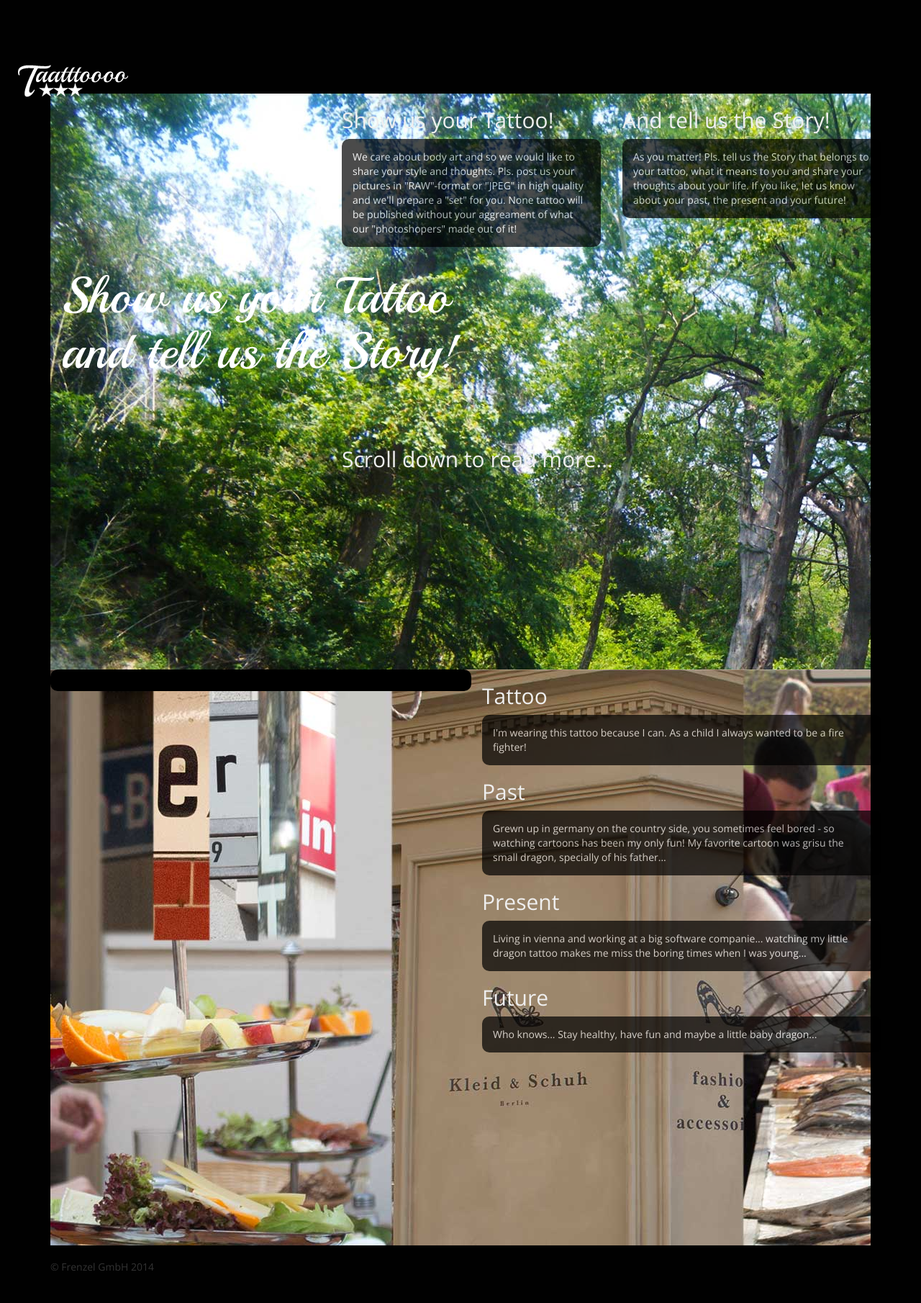
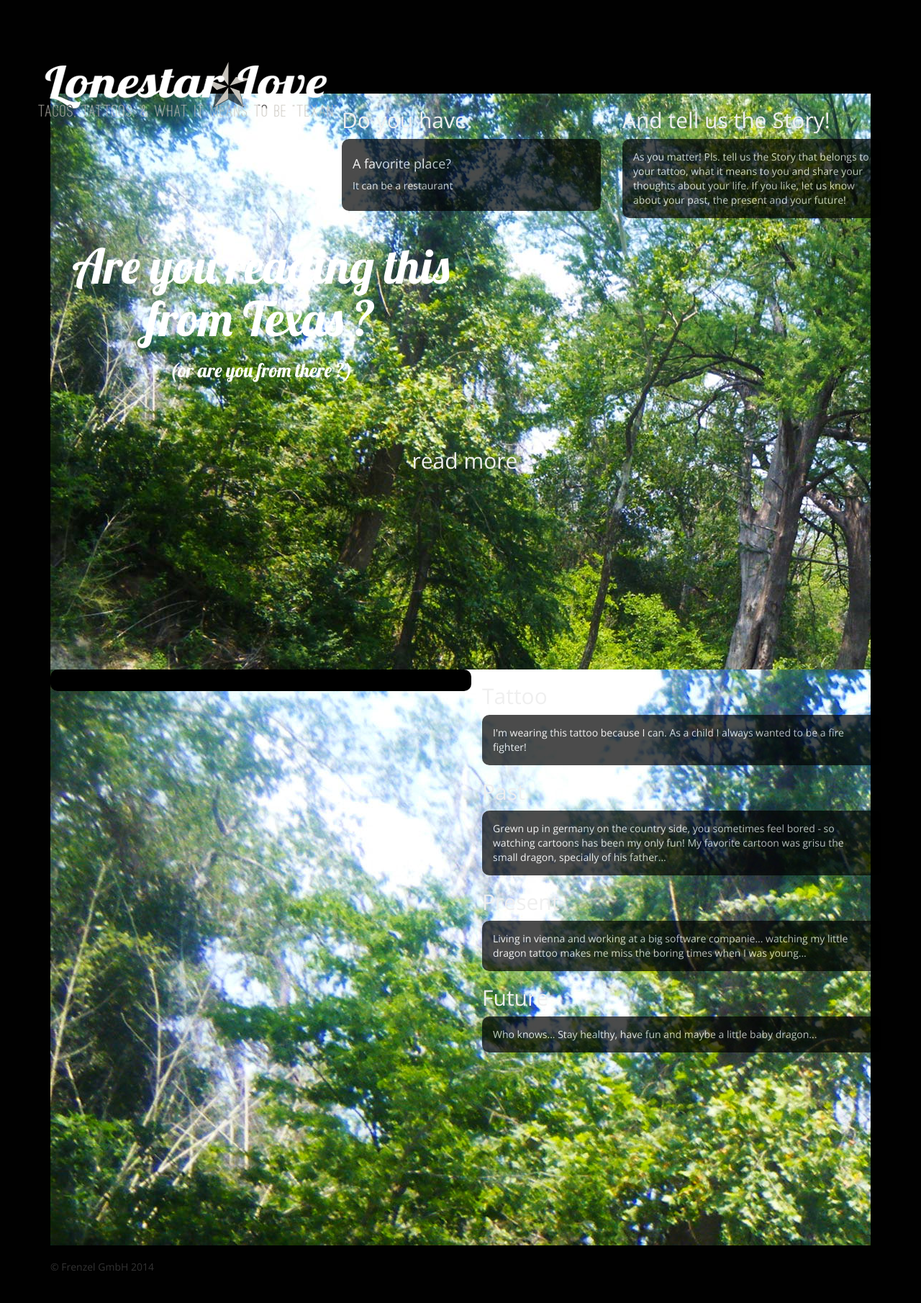
Before and after one commit to philippfrenzel/taatttoooo, a Yii app: template views/site/onepage/first_page.php in a window 1280 px wide. Shown: the whole page at 72% size. Run offline with PHP 8.4 and a stand-in for Yii, Linux system fonts and the light colour scheme; the template is opened without the code that fills it, so the values that code supplies are empty; some libraries are stand-ins or nearby versions.

Commit message:
moving to new design

```diff
--- a/views/layouts/main.php
+++ b/views/layouts/main.php
@@ -37,7 +37,7 @@ AppAsset::register($this);
     ?>
 
     <div class="navbar-brand">
-        <img src="img/LogoTaatttooooNavbar.png" alt="Taatttoooo - Share your Tattoo and Story">
+        <img src="img/lonestarlogo_small.png" alt="Lonestar Love - Share your Tattoo and Story">
     </div>
 
     <?php
--- a/views/layouts/onepage.php
+++ b/views/layouts/onepage.php
@@ -46,7 +46,7 @@ Icon::map($this);
 	?>
 
 	<div class="navbar-brand">
-		<img src="img/LogoTaatttooooNavbar.png" alt="Taatttoooo - Share your Tattoo and Story">
+		<img src="img/lonestarlogo_small.png" alt="Lonestar Love - Share your Tattoo and Story">
 	</div>
 
 	<?php
@@ -54,8 +54,8 @@ Icon::map($this);
 				'options' => ['class' => 'navbar-nav navbar-right'],
 				'items' => [
 					['label' => 'Home', 'url' => ['/site/index'],'data-menuanchor'=>'intro1'],
-					['label' => 'Tell Us!', 'url' => ['/site/index#intro2'],'data-menuanchor'=>'intro2'],
-					['label' => 'About', 'url' => ['/site/index#intro3'],'data-menuanchor'=>'intro3'],
+					['label' => 'About', 'url' => ['/site/index#intro2'],'data-menuanchor'=>'intro2'],
+					['label' => 'Tell Us!', 'url' => ['/site/index#intro3'],'data-menuanchor'=>'intro3'],
 					['label' => 'Contact', 'url' => ['/site/contact']],
 					Yii::$app->user->isGuest ?
 						['label' => 'Login', 'url' => ['/user/security/login']] :
--- a/views/site/index.php
+++ b/views/site/index.php
@@ -8,8 +8,8 @@ $this->title = 'Taatttoooo Startpage';
     <?= $this->render('onepage/first_page', []); ?>
 </div>
 <div class="section" id="intro2" data-anchor="intro2">
+    <?= $this->render('onepage/thrd_page', []); ?>
+</div>
+<div class="section" id="intro3" data-anchor="intro3">
     <?= $this->render('onepage/scnd_page', ['model' => $model,'dmsysmodel'=>$dmsysmodel]); ?>
 </div>
-<div class="section" id="intro3" data-anchor="intro3">
-    <?= $this->render('onepage/thrd_page', []); ?>
-</div>
--- a/views/site/onepage/first_page.php
+++ b/views/site/onepage/first_page.php
@@ -4,12 +4,14 @@
             <div class="col-lg-4">
             </div>
             <div class="col-lg-4">
-                <h2>Show us your Tattoo!</h2>
+                <h2>Do you have:</h2>
 
-                <p class="bg-color-darken opacity">We care about body art and so we would like to share your style and thoughts. Pls. post us your
-                    pictures in "RAW"-format or "JPEG" in high quality and we'll prepare a "set" for you. None tattoo will be published without
-                    your aggreament of what our "photoshopers" made out of it!
-                </p>
+                <div class="bg-color-darken opacity">
+                    <h4>A favorite place?</h4>
+                    <p>
+                        It can be a restaurant
+                    </p>
+                </div>
             </div>
             <div class="col-lg-4">
                 <h2>And tell us the Story!</h2>
@@ -23,7 +25,8 @@
         </div>
         <div class="row">
             <div class="col-md-6">
-                <h1 class="ultrabig">Show us your Tattoo and tell us the Story!</h1>
+                <h1 class="ultrabig">Are you reading this from Texas ?</h1>
+                <h3 class="subultra">(or are you from there ?)</h3>
             </div>
             <div class="col-md-2">
 
@@ -50,8 +53,8 @@
             <div class="col-md-2"></div>
         </div>
         <div class="row">
-            <div class="col-md-4"></div>
-            <div class="col-md-8"><h2>Scroll down to read more...</h2></div>
+            <div class="col-md-5"></div>
+            <div class="col-md-7"><h2>read more ...</h2></div>
         </div>
     </div>
 </div>
--- a/web/css/onepage.css
+++ b/web/css/onepage.css
@@ -1,5 +1,5 @@
 #slide2{
-  background: url("../gfx/story_1_1.jpg") repeat scroll 0 0 rgba(0, 0, 0, 0);
+  background: url("../gfx/river.jpg") repeat scroll 0 0 rgba(0, 0, 0, 0);
   min-height: 800px;
   color:#efefef;
 }
@@ -23,9 +23,17 @@
 }
 
 h1.ultrabig{
-  font-family: Playball;
-  font-size: 70px;
+  font-family: Lobster;
+  font-size: 50pt;
   color: #fff;
+  text-align: center;
+}
+
+h3.subultra{
+  font-family: Lobster;
+  font-size: 20pt;
+  color: #fff;
+  text-align: center;
 }
 
 .bg-color-darken{
--- a/web/css/site.css
+++ b/web/css/site.css
@@ -10,12 +10,13 @@ body {
 }
 
 .navbar{
-	min-height: 90px;
+	min-height: 120px;
 }
 
 .navbar-nav{
 	font-family: Lobster, Open Sans, sans-serif;
 	font-size: 20px;
+	margin: 20px;
 }
 
 .navbar-inverse{
```
Also changed, not shown: web/gfx/river.jpg (added), web/img/lonestarlogo_small.png (added), web/img/necklace_charm.jpg (added), web/img/river.jpg (added), 4 other files.
